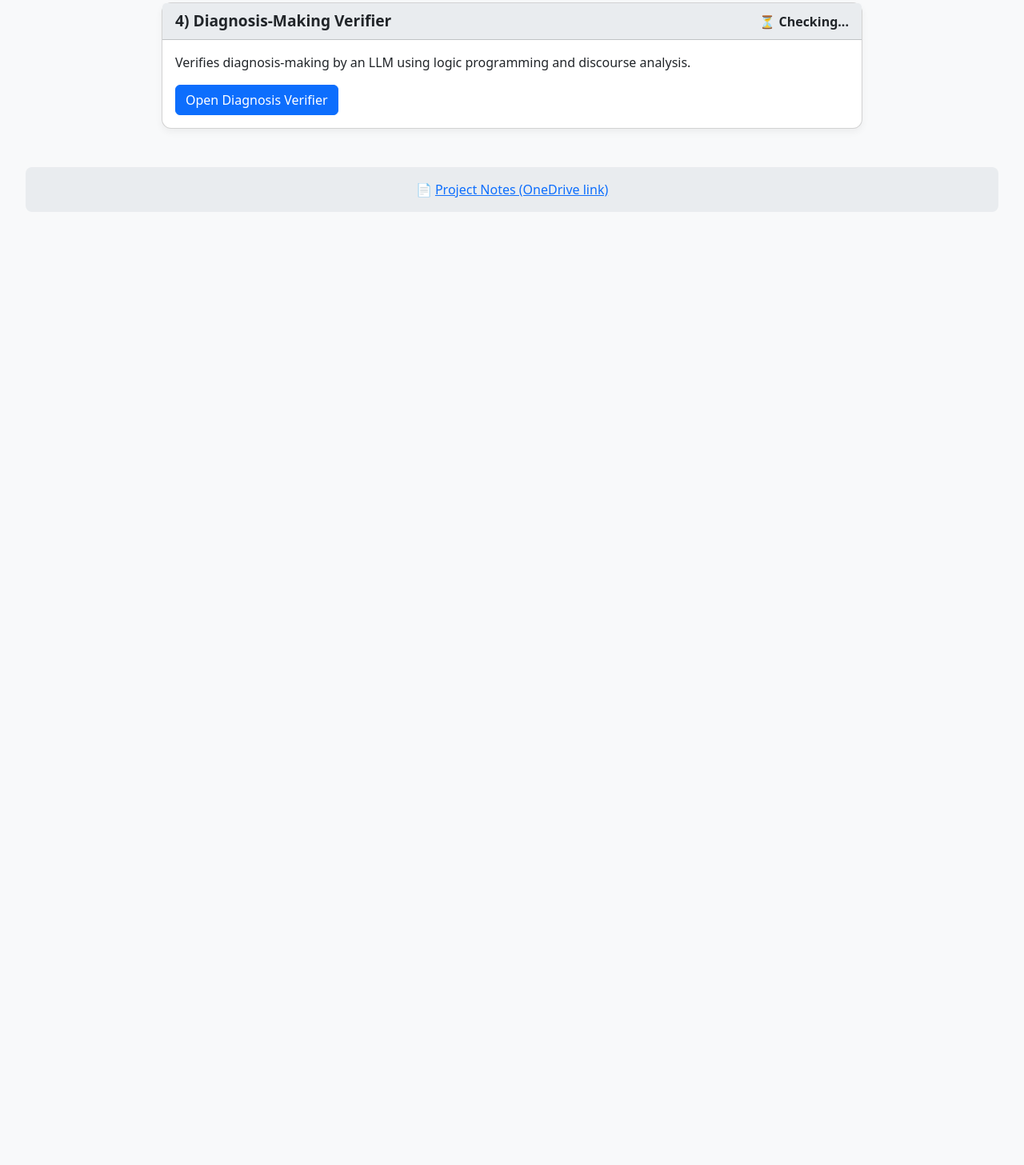
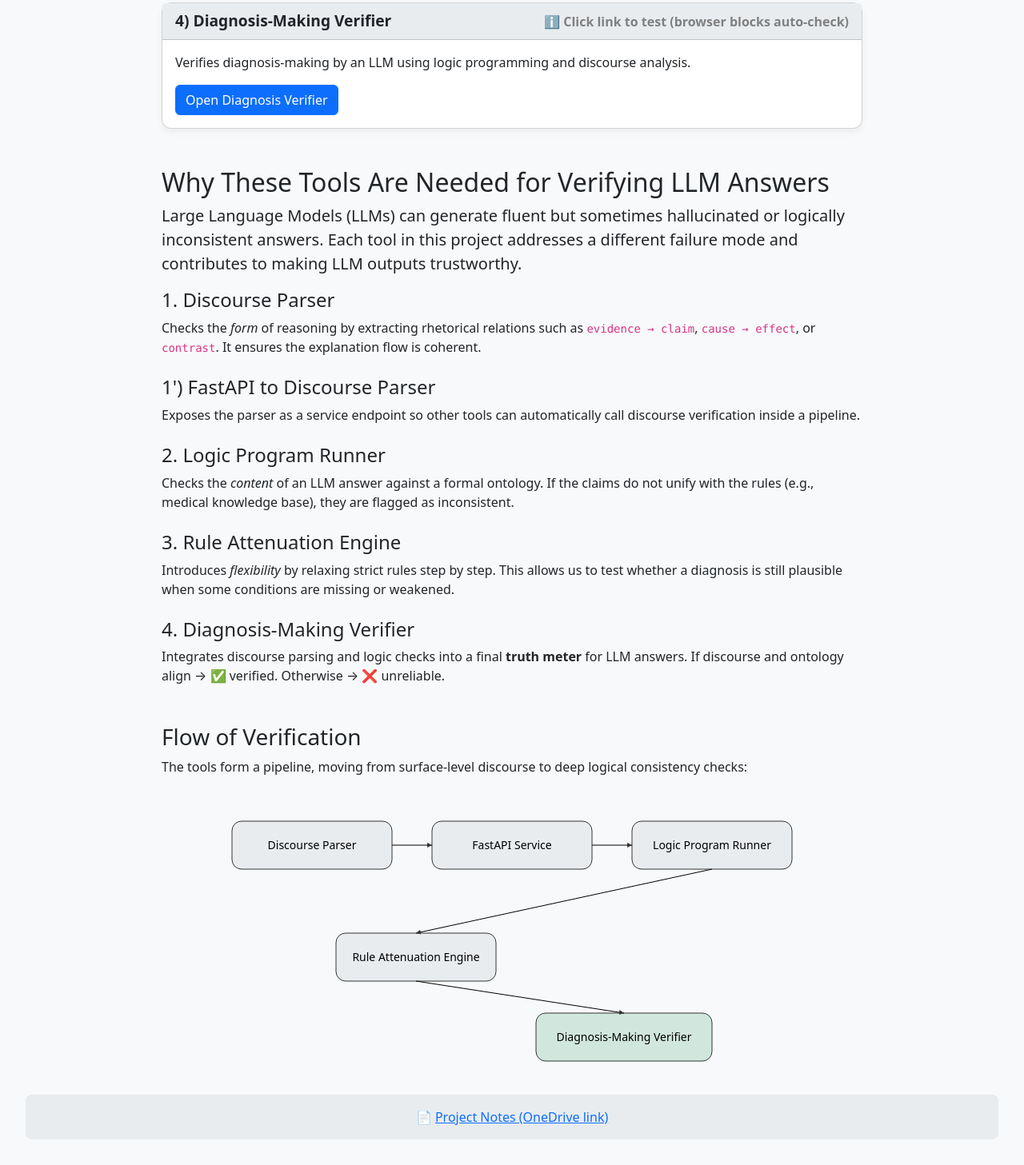
Before and after one commit to bgalitsky/LLM-verification-tools, a plain HTML site: page index.html in a window 1280 px wide. Shown: the part 872-2329 px from the top of the page at 80% size. Before the commit the page ends 1169 px from the top, so only its background shows below. Drawn offline with nearby package versions, Linux system fonts and the light colour scheme; no server answers.

Commit message:
added descr

```diff
--- a/index.html
+++ b/index.html
@@ -72,18 +72,18 @@
     <!-- Tool 2 -->
     <div class="card">
       <div class="card-header">
-        2) Logic Program Runner <span id="status-5000" class="status">⏳ Checking...</span>
+        2) Logic Program Runner <span id="status-8500" class="status">⏳ Checking...</span>
       </div>
       <div class="card-body">
         <p>Takes an ontology and runs a set of symptoms against it to derive conclusions.</p>
-        <a href="http://54.82.56.2:5000" target="_blank" class="btn btn-primary">Open Logic Program Runner</a>
+        <a href="http://54.82.56.2:8500" target="_blank" class="btn btn-primary">Open Logic Program Runner</a>
       </div>
     </div>
 
     <!-- Tool 3 -->
     <div class="card">
       <div class="card-header">
-        3) Interactive Disease Reasoner with Rule Attenuation <span id="status-8504" class="status">⏳ Checking...</span>
+        3) Rule Attenuation Engine <span id="status-8504" class="status">⏳ Checking...</span>
       </div>
       <div class="card-body">
         <p>Adjusts a rule clause for a given set of symptoms to diagnose a particular disease.</p>
@@ -101,6 +101,80 @@
         <a href="http://54.82.56.2:8503" target="_blank" class="btn btn-primary">Open Diagnosis Verifier</a>
       </div>
     </div>
+
+    <!-- Explanation Section -->
+    <div class="mt-5">
+      <h2>Why These Tools Are Needed for Verifying LLM Answers</h2>
+      <p class="lead">Large Language Models (LLMs) can generate fluent but sometimes <strong>hallucinated</strong> or <strong>logically inconsistent</strong> answers.
+      Each tool in this project addresses a different failure mode and contributes to making LLM outputs trustworthy.</p>
+
+      <div class="mb-4">
+        <h4>1. Discourse Parser</h4>
+        <p>Checks the <em>form</em> of reasoning by extracting rhetorical relations such as <code>evidence → claim</code>,
+        <code>cause → effect</code>, or <code>contrast</code>. It ensures the explanation flow is coherent.</p>
+      </div>
+
+      <div class="mb-4">
+        <h4>1') FastAPI to Discourse Parser</h4>
+        <p>Exposes the parser as a service endpoint so other tools can automatically call discourse verification
+        inside a pipeline.</p>
+      </div>
+
+      <div class="mb-4">
+        <h4>2. Logic Program Runner</h4>
+        <p>Checks the <em>content</em> of an LLM answer against a formal ontology. If the claims do not unify
+        with the rules (e.g., medical knowledge base), they are flagged as inconsistent.</p>
+      </div>
+
+      <div class="mb-4">
+        <h4>3. Rule Attenuation Engine</h4>
+        <p>Introduces <em>flexibility</em> by relaxing strict rules step by step. This allows us to test whether
+        a diagnosis is still plausible when some conditions are missing or weakened.</p>
+      </div>
+
+      <div class="mb-4">
+        <h4>4. Diagnosis-Making Verifier</h4>
+        <p>Integrates discourse parsing and logic checks into a final <strong>truth meter</strong> for LLM answers.
+        If discourse and ontology align → ✅ verified. Otherwise → ❌ unreliable.</p>
+      </div>
+
+      <h3 class="mt-5">Flow of Verification</h3>
+      <p>The tools form a pipeline, moving from surface-level discourse to deep logical consistency checks:</p>
+
+      <!-- Flow Diagram -->
+      <div class="text-center">
+        <svg width="800" height="350" xmlns="http://www.w3.org/2000/svg">
+          <!-- Nodes -->
+          <rect x="50" y="40" width="200" height="60" rx="12" ry="12" fill="#e9ecef" stroke="#333"/>
+          <text x="150" y="75" font-size="14" text-anchor="middle">Discourse Parser</text>
+
+          <rect x="300" y="40" width="200" height="60" rx="12" ry="12" fill="#e9ecef" stroke="#333"/>
+          <text x="400" y="75" font-size="14" text-anchor="middle">FastAPI Service</text>
+
+          <rect x="550" y="40" width="200" height="60" rx="12" ry="12" fill="#e9ecef" stroke="#333"/>
+          <text x="650" y="75" font-size="14" text-anchor="middle">Logic Program Runner</text>
+
+          <rect x="180" y="180" width="200" height="60" rx="12" ry="12" fill="#e9ecef" stroke="#333"/>
+          <text x="280" y="215" font-size="14" text-anchor="middle">Rule Attenuation Engine</text>
+
+          <rect x="430" y="280" width="220" height="60" rx="12" ry="12" fill="#d1e7dd" stroke="#333"/>
+          <text x="540" y="315" font-size="14" text-anchor="middle">Diagnosis-Making Verifier</text>
+
+          <!-- Arrows -->
+          <line x1="250" y1="70" x2="300" y2="70" stroke="black" marker-end="url(#arrow)" />
+          <line x1="500" y1="70" x2="550" y2="70" stroke="black" marker-end="url(#arrow)" />
+          <line x1="650" y1="100" x2="280" y2="180" stroke="black" marker-end="url(#arrow)" />
+          <line x1="280" y1="240" x2="540" y2="280" stroke="black" marker-end="url(#arrow)" />
+
+          <!-- Arrow Marker -->
+          <defs>
+            <marker id="arrow" markerWidth="10" markerHeight="10" refX="6" refY="3" orient="auto">
+              <path d="M0,0 L0,6 L6,3 z" fill="#333"/>
+            </marker>
+          </defs>
+        </svg>
+      </div>
+    </div>
   </div>
 
   <!-- Footer -->
@@ -110,38 +184,13 @@
     </a>
   </footer>
 
+  <!-- Status check (placeholder, waiting for healthcheck API/HTTPS setup) -->
   <script>
-    async function checkServices() {
-      const statusMap = {
-        discourse_parser: "status-8501",
-        fastapi_parser: "status-8000",
-        logic_runner: "status-5000",
-        rule_attenuation: "status-8504",
-        diagnosis_verifier: "status-8503"
-      };
-
-      try {
-        const response = await fetch("http://54.82.56.2:9000/health");
-        const data = await response.json();
-
-        for (const [name, status] of Object.entries(data)) {
-          const el = document.getElementById(statusMap[name]);
-          if (!el) continue;
-
-          if (status === "online") {
-            el.textContent = "✅ Online";
-            el.style.color = "green";
-          } else {
-            el.textContent = "❌ Offline";
-            el.style.color = "red";
-          }
-        }
-      } catch (err) {
-        console.error("Health check failed:", err);
-      }
-    }
-
-    checkServices();
+    const statuses = ["status-8501","status-8000","status-8500","status-8504","status-8503"];
+    statuses.forEach(id=>{
+      document.getElementById(id).textContent = "ℹ️ Click link to test (browser blocks auto-check)";
+      document.getElementById(id).style.color = "gray";
+    });
   </script>
 </body>
 </html>
```
